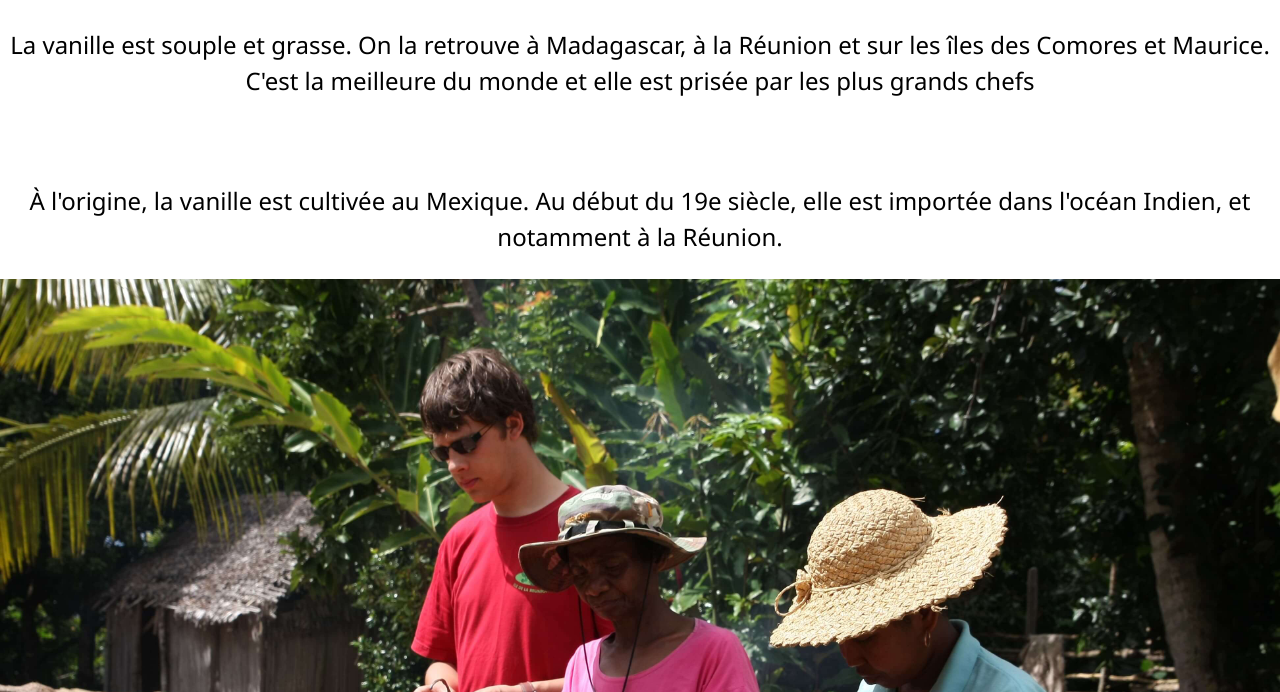
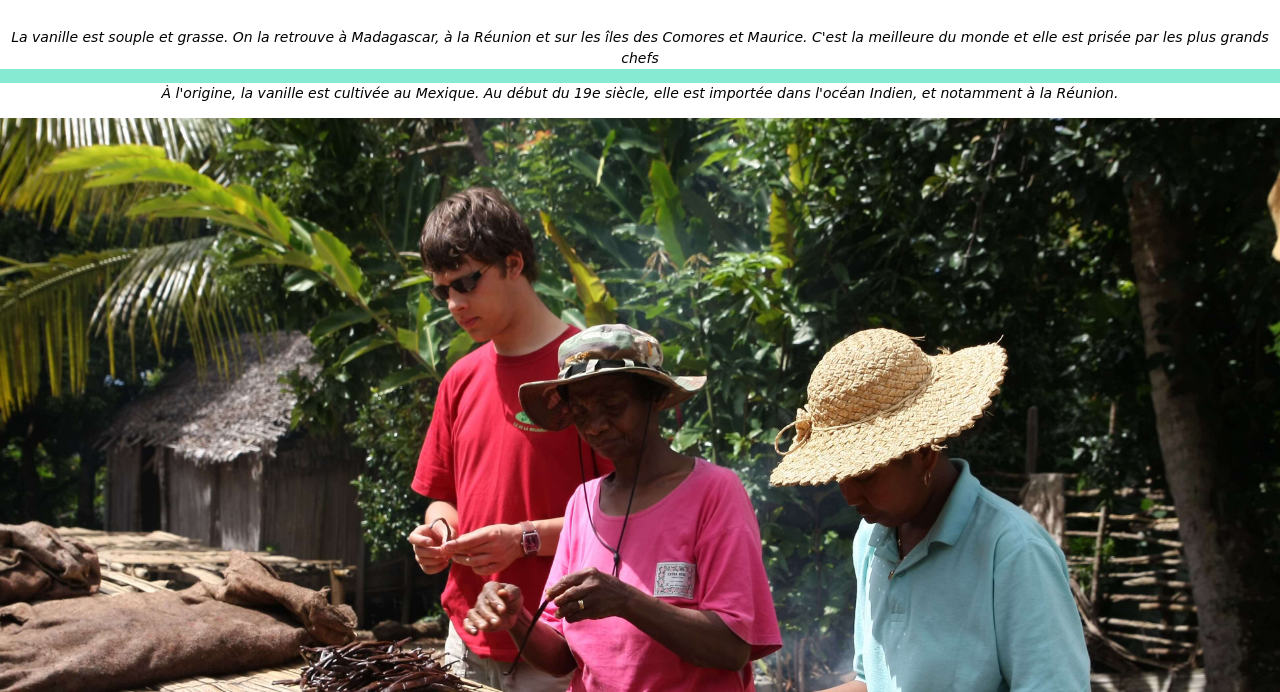
Before and after one commit to hatim381/hatim381.github.io, a plain HTML site: page index.html in a window 1280 px wide. Shown: the part 108-800 px from the top of the page. Drawn offline with nearby package versions, Linux system fonts and the light colour scheme.

Commit message:
Update index.html

```diff
--- a/index.html
+++ b/index.html
@@ -90,6 +90,19 @@
 .couleur{
     font-style: italic;
 }
+        div.container {
+background-color: #85ead1;
+}
+div.container p {
+font-family: Cursive;
+font-size: 14px;
+font-style: italic;
+font-weight: normal;
+text-decoration: none;
+text-transform: none;
+color: #000000;
+background-color: #ffffff;
+}
 
 
 
@@ -118,12 +131,18 @@
         <h2 class="about_title">
             <p>About</p>
         </h2>
-        <h3 class="text">
-            <p>La vanille est souple et grasse. On la retrouve à Madagascar, à la Réunion et sur les îles des Comores et Maurice. C'est la
-            meilleure du monde et elle est prisée par les plus grands chefs</p><br><p>À l'origine, la vanille est cultivée au Mexique. Au début du 19e siècle, elle est importée dans l'océan Indien, et
-            notamment à la Réunion.</p>
-        </h3>
-    </div>
+
+
+
+
+<div class="container">
+<p></p>
+<p></p>
+<p>La vanille est souple et grasse. On la retrouve à Madagascar, à la Réunion et sur les îles des Comores et Maurice. C'est la meilleure du monde et elle est prisée par les plus grands chefs</p>
+<p></p>
+<p></p>
+<p>À l'origine, la vanille est cultivée au Mexique. Au début du 19e siècle, elle est importée dans l'océan Indien, et notamment à la Réunion.</p>
+</div>
 
     <img src="background.jpg" style="width:100%;">
     <img src="background2.jpg" style="width:100%;">
```
